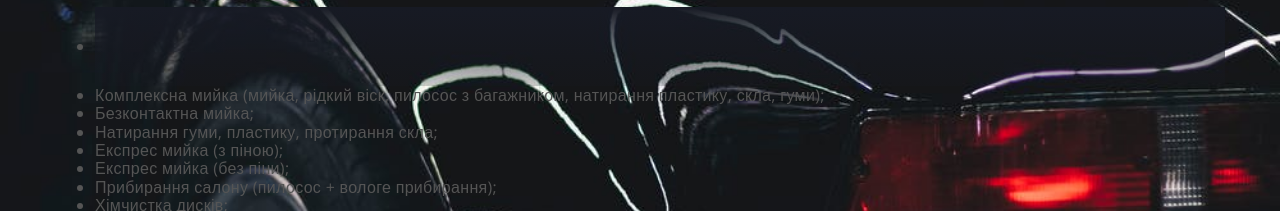
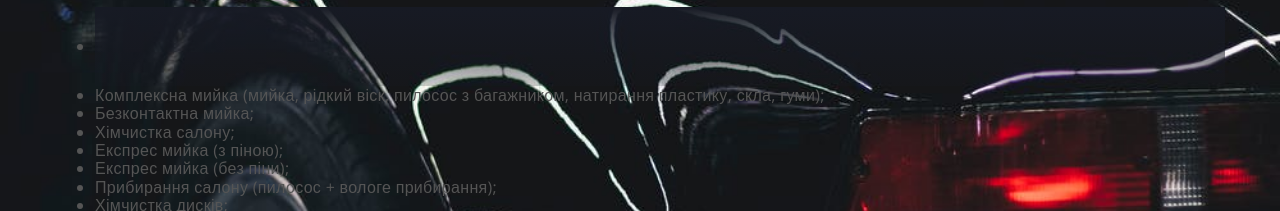
Before and after one commit to AnastasiaB24/Moikavitalik, a website built with Parcel: page src/src/index.html in a window 1280 px wide. Shown: the part 1840-2051 px from the top of the page. Built offline with nearby package versions, Linux system fonts and the light colour scheme.

Commit message:
зміни у прайсі

```diff
--- a/src/src/partials/prices.html
+++ b/src/src/partials/prices.html
@@ -20,7 +20,7 @@
           >
         </li>
         <li class="soft-skills-iten">
-          <span class="soft-skills-tex">Натирання гуми, пластику, протирання скла;</span>
+          <span class="soft-skills-tex">Хімчистка салону;</span>
         </li>
         <li class="soft-skills-iten">
           <span class="soft-skills-tex">Експрес мийка (з піною);</span>
```
